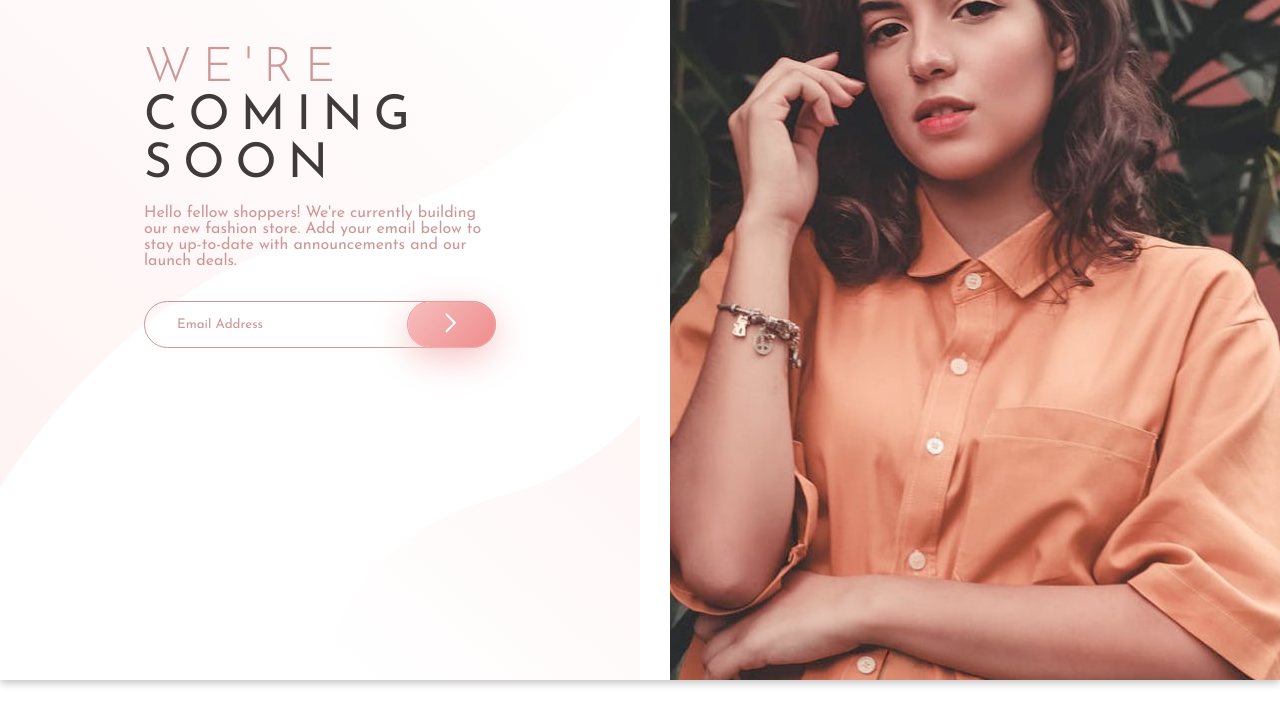
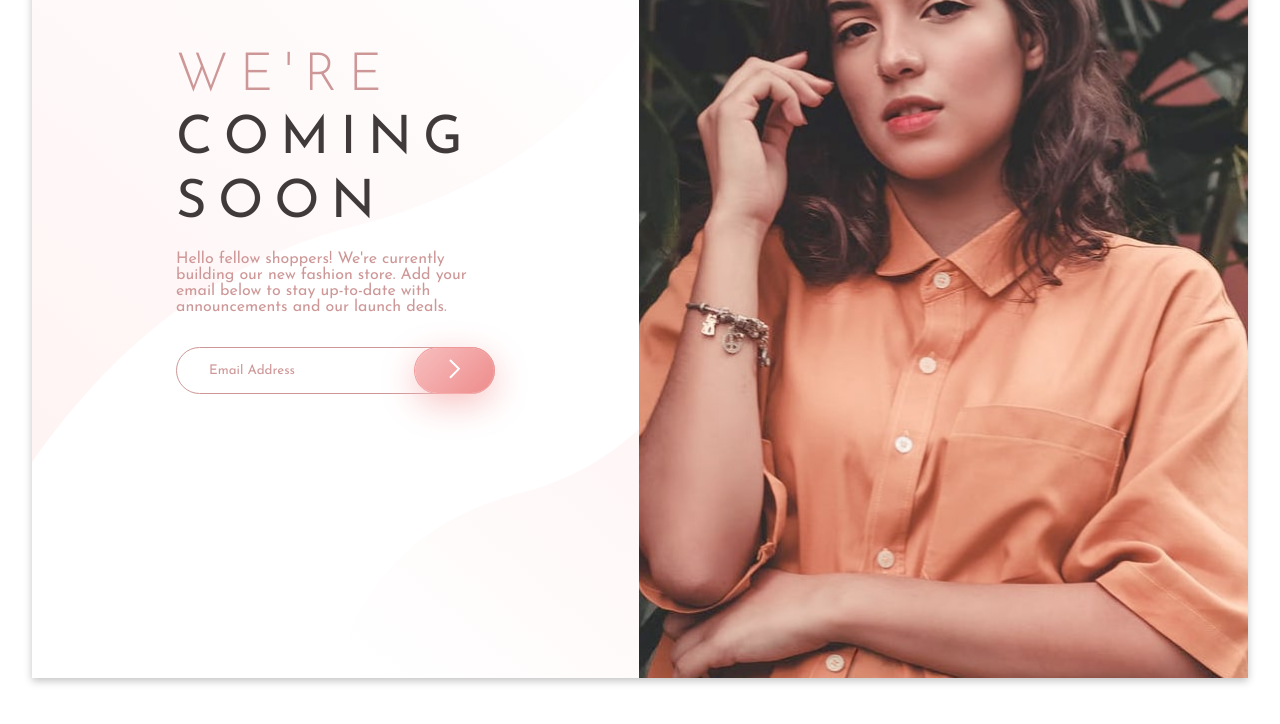
Before and after one commit to Baradit/base-Apparel-coming-soon-page-fem, a plain HTML site: page index.html in a window 1280 px wide. Shown: the part 172-896 px from the top of the page. Drawn offline with nearby package versions, Linux system fonts and the light colour scheme.

Commit message:
title issue fixed

```diff
--- a/assets/css/main.css
+++ b/assets/css/main.css
@@ -31,7 +31,7 @@
 /* Responsive typography */
 @media screen and (min-width: 1024px) {
   :root {
-    --biggest-font-size: 3rem;
+    --biggest-font-size: 3.3rem;
     --h1-font-size: 2rem;
     --h2-font-size: 1.5rem;
     --h3-font-size: 1.25rem;
@@ -251,6 +251,7 @@ button {
 
   .hero__title {
     font-size: var(--biggest-font-size);
+    line-height: 1.2;
   }
 
   .main {
@@ -260,4 +261,8 @@ button {
     max-width: 1440px;
     margin: 3rem auto;
   }
+
+  body {
+    margin: 0 2rem;
+  }
 }
```
